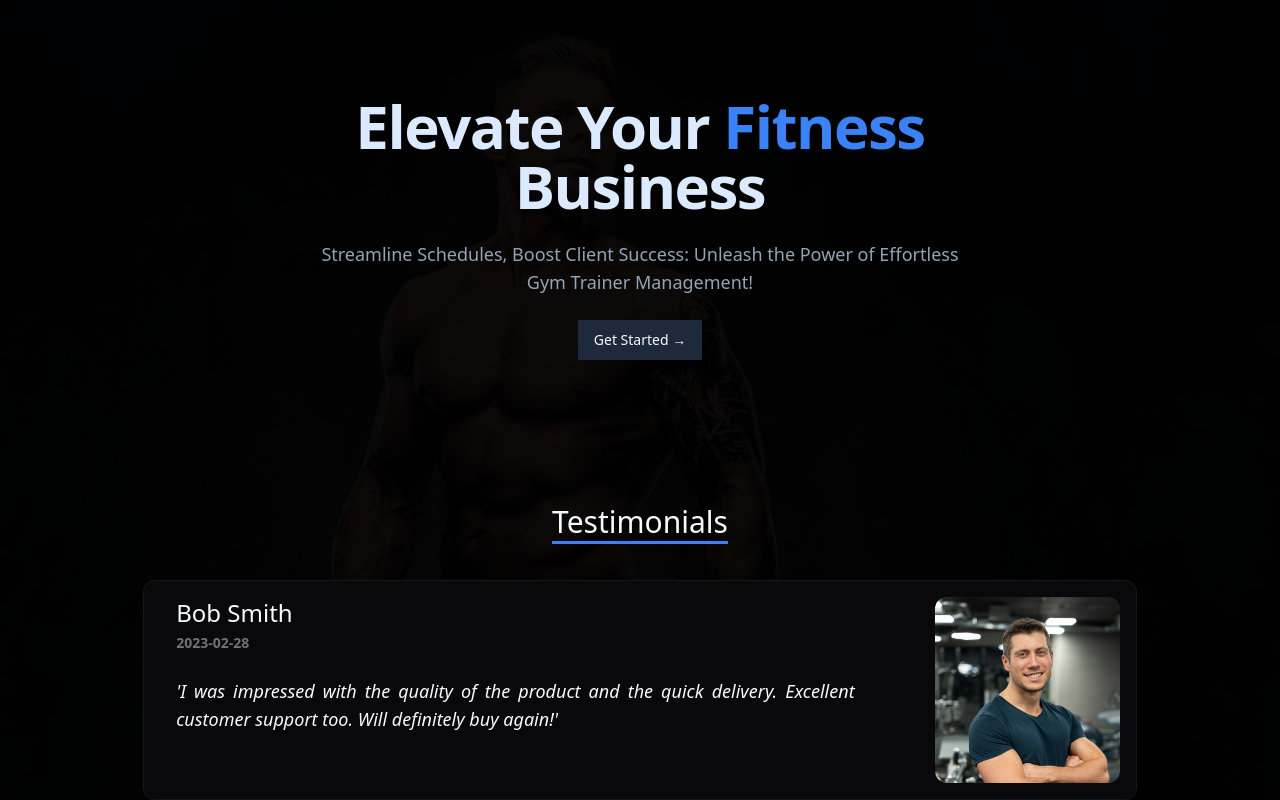
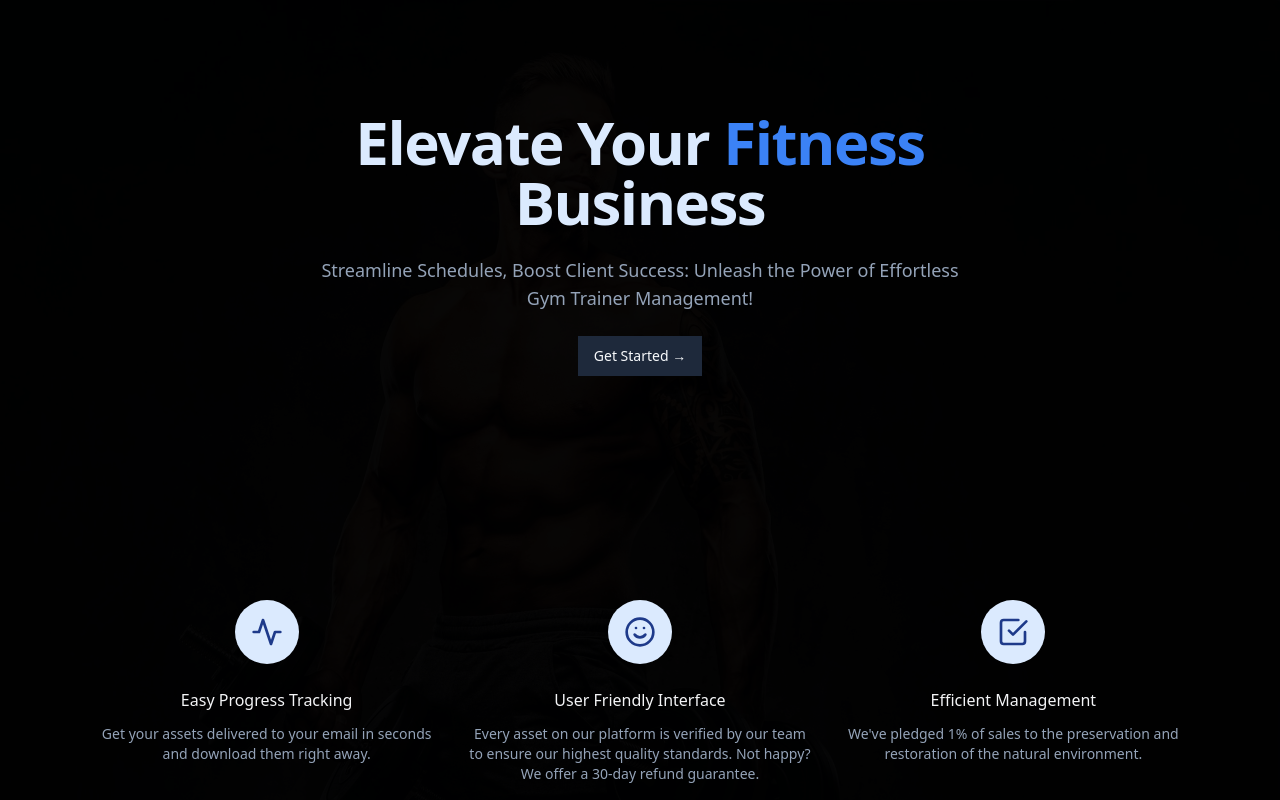
Before and after one commit to Kunwar-Aditya-Codes/next14-gym-management, a Next.js app: page / in a window 1280 px wide. Shown: the top 800 px of the page. Built offline with nearby package versions, Linux system fonts and the light colour scheme.

Commit message:
ui: footer

```diff
--- a/src/app/layout.tsx
+++ b/src/app/layout.tsx
@@ -1,6 +1,7 @@
 import type { Metadata } from 'next';
 import { Inter } from 'next/font/google';
 import '../globals.css';
+import Footer from '@/components/Footer';
 
 const inter = Inter({ subsets: ['latin'] });
 
@@ -16,8 +17,11 @@
 }) {
   return (
     <html lang='en'>
-      <body className="bg-[url('/hero.jpg')] bg-cover bg-black bg-blend-color bg-opacity-95 bg-no-repeat bg-center min-h-screen">
-        {children}
+      <body className="bg-[url('/hero.jpg')] bg-cover bg-black bg-blend-color bg-opacity-[0.97] bg-no-repeat bg-center bg-fixed">
+        <main className='relative flex flex-col min-h-screen'>
+          <div className='flex-grow flex-1'>{children}</div>
+          <Footer />
+        </main>
       </body>
     </html>
   );
--- a/src/app/page.tsx
+++ b/src/app/page.tsx
@@ -2,12 +2,33 @@
 import TrainerTestimonials from '@/components/TrainerTestimonials';
 import { Button, buttonVariants } from '@/components/ui/button';
 import Link from 'next/link';
+import { ActivityIcon, SmileIcon, CheckSquareIcon } from 'lucide-react';
 
 export default function Home() {
+  const perks = [
+    {
+      name: 'Easy Progress Tracking',
+      Icon: ActivityIcon,
+      description:
+        'Get your assets delivered to your email in seconds and download them right away.',
+    },
+    {
+      name: 'User Friendly Interface',
+      Icon: SmileIcon,
+      description:
+        'Every asset on our platform is verified by our team to ensure our highest quality standards. Not happy? We offer a 30-day refund guarantee.',
+    },
+    {
+      name: 'Efficient Management',
+      Icon: CheckSquareIcon,
+      description:
+        "We've pledged 1% of sales to the preservation and restoration of the natural environment.",
+    },
+  ];
   return (
     <>
-      <MaxWidthWrapper>
-        <div className='py-24  mx-auto text-center flex flex-col items-center max-w-3xl '>
+      <MaxWidthWrapper className=''>
+        <div className='py-28  mx-auto text-center flex flex-col items-center justify-center  max-w-3xl '>
           <h1 className='text-4xl font-bold tracking-tight text-blue-100  sm:text-6xl'>
             Elevate Your <span className='text-blue-500'>Fitness</span> Business
           </h1>
@@ -27,8 +48,37 @@
             </Link>
           </div>
         </div>
-        <TrainerTestimonials />
       </MaxWidthWrapper>
+      <section>
+        <MaxWidthWrapper className='py-28'>
+          <div className='w-full pb-28 px-4  text-center '>
+            <div className='grid grid-cols-1 gap-y-12 sm:grid-cols-2 sm:gap-x-6 lg:grid-cols-3 lg:gap-x-8 lg:gap-y-0'>
+              {perks.map((perk) => (
+                <div
+                  key={perk.name}
+                  className='text-center md:flex md:items-start md:text-left lg:block lg:text-center'
+                >
+                  <div className='md:flex-shrink-0 flex justify-center'>
+                    <div className='h-16 w-16 flex items-center justify-center rounded-full bg-blue-100 text-blue-900'>
+                      {<perk.Icon className='w-1/2 h-1/2' />}
+                    </div>
+                  </div>
+
+                  <div className='mt-6 md:ml-4 md:mt-0 lg:ml-0 lg:mt-6'>
+                    <h3 className='text-base font-medium text-gray-100'>
+                      {perk.name}
+                    </h3>
+                    <p className='mt-3 text-sm text-muted-foreground'>
+                      {perk.description}
+                    </p>
+                  </div>
+                </div>
+              ))}
+            </div>
+          </div>
+          <TrainerTestimonials />
+        </MaxWidthWrapper>
+      </section>
     </>
   );
 }
--- /dev/null
+++ b/src/components/Footer.tsx
@@ -0,0 +1,70 @@
+'use client';
+
+import { usePathname } from 'next/navigation';
+import MaxWidthWrapper from './MaxWidthWrapper';
+import Link from 'next/link';
+import Image from 'next/image';
+
+const Footer = () => {
+  const pathname = usePathname();
+  const pathsToMinimize = ['/verify-email', '/sign-up', '/sign-in'];
+
+  return (
+    <footer className='flex-grow-0'>
+      <MaxWidthWrapper>
+        <div className='border-t border-gray-200'>
+          {pathsToMinimize.includes(pathname) ? null : (
+            <div className=' pt-16'>
+              <div className='flex justify-center'>
+                <Image
+                  src={'/main-logo.svg'}
+                  className='w-28 h-28'
+                  width={16}
+                  height={16}
+                  alt=''
+                />
+              </div>
+            </div>
+          )}
+
+          {pathsToMinimize.includes(pathname) ? null : (
+            <div>
+              <div className='relative flex items-center px-6 py-6 sm:py-8 lg:mt-0'>
+                <div className='absolute inset-0 overflow-hidden rounded-lg'>
+                  <div
+                    aria-hidden='true'
+                    className='absolute  inset-0 bg-gradient-to-br bg-opacity-90'
+                  />
+                </div>
+              </div>
+            </div>
+          )}
+        </div>
+
+        <div className='pb-10 md:flex md:items-center md:justify-between'>
+          <div className='text-center md:text-left'>
+            <p className='text-sm text-white'>
+              &copy; {new Date().getFullYear()} All Rights Reserved
+            </p>
+          </div>
+
+          <div className='mt-4 flex items-center justify-center md:mt-0'>
+            <div className='flex space-x-8'>
+              <Link href='#' className='text-sm text-white hover:text-gray-200'>
+                Terms
+              </Link>
+              <Link href='#' className='text-sm text-white hover:text-gray-200'>
+                Privacy Policy
+              </Link>
+              <Link href='#' className='text-sm text-white hover:text-gray-200'>
+                Cookie Policy
+              </Link>
+            </div>
+          </div>
+        </div>
+      </MaxWidthWrapper>
+    </footer>
+  );
+};
+
+export default Footer;
```
Also changed, not shown: public/logo.png (added), public/main-logo.svg.
